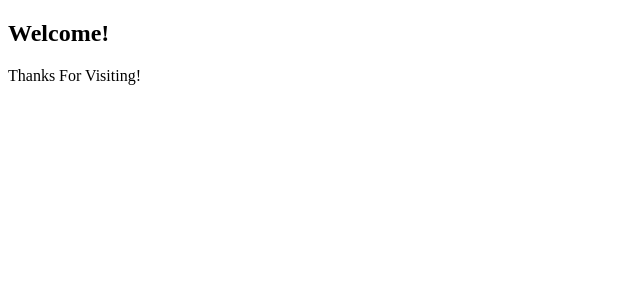
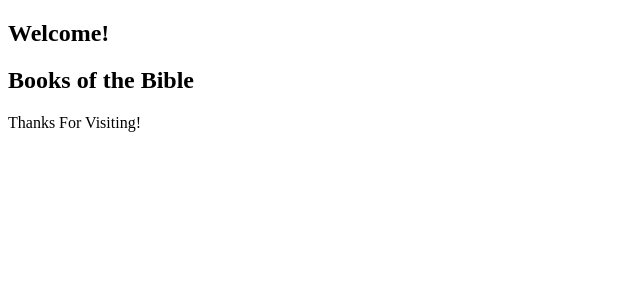
Before and after one commit to joshua360x/react-router-spa, a React app: page / in a window 1280 px wide. Shown: the top 300 px of the page, without its empty margins (0-640 px from the left). Built offline with nearby package versions, Linux system fonts and the light colour scheme.

Commit message:
grabbed data successfully from API

```diff
--- /dev/null
+++ b/src/views/Book.jsx
@@ -0,0 +1,35 @@
+import React, { useEffect, useState } from 'react'
+
+export default function Book() {
+
+const [isLoading, setIsLoading] = useState(true)
+
+
+useEffect(() => {
+  const getBooksOfBible = async () => {
+    // const options = {
+    //   method: 'GET',
+    //   headers: {
+    //     'X-RapidAPI-Host': 'multilingual-bible.p.rapidapi.com',
+    //     'X-RapidAPI-Key': '6619b0d402mshbef2e4dc706792fp1e3876jsn655f3e2729c8'
+    //   }
+    // };
+
+
+
+    // const books = await fetch('https://multilingual-bible.p.rapidapi.com/kingjames/bible/english/allbooknames', options)
+    // const json = await books.json()
+    // console.log('json', json)
+    // const newString = json.The_New_Testament
+    // const arr = newString.split(". ")
+    // console.log(arr)
+  }
+  getBooksOfBible();
+}, [])
+
+  return (
+    <div>
+      <h2>Books of the Bible</h2>
+    </div>
+  )
+}
--- a/src/views/Main.jsx
+++ b/src/views/Main.jsx
@@ -1,13 +1,17 @@
 import React from 'react'
 import { Switch } from 'react-router-dom'
 import { Route } from 'react-router-dom'
+import Book from './Book'
 
 export default function Main() {
   return (
     <main>
-      <Switch>
+      {/* <Switch>
+        <Route>
 
-      </Switch>
+        </Route>
+      </Switch> */}
+      <Book />
     </main>
   )
 }
```
